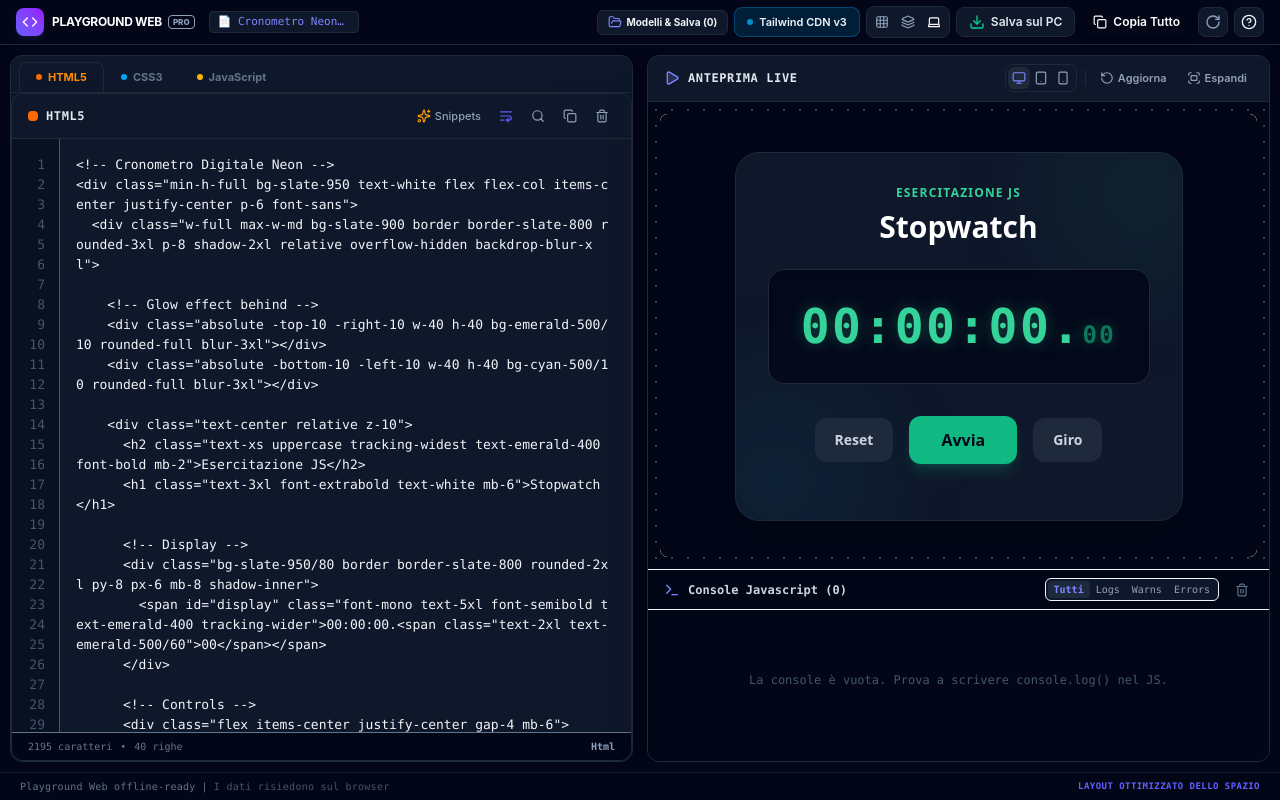
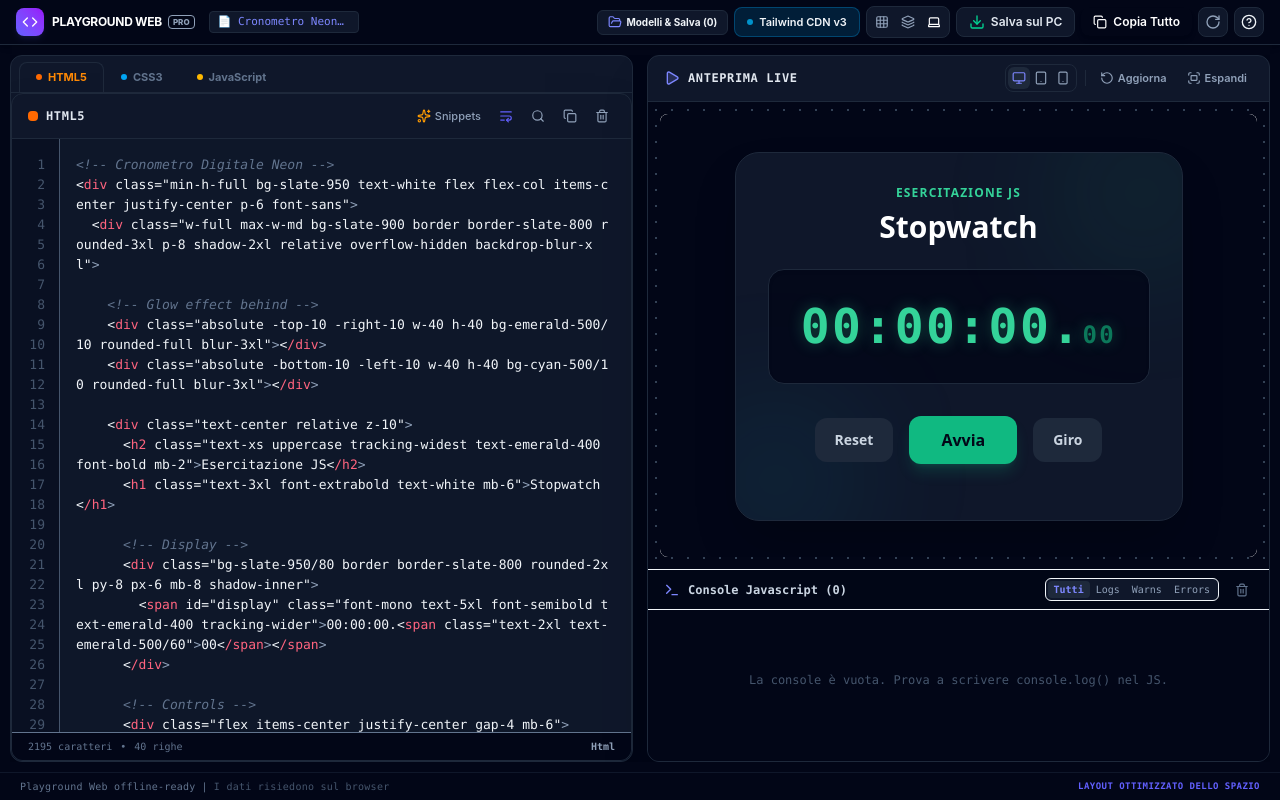
Before and after one commit to scottino2019-glitch/Playground-web, a React (Vite) app: page / in a window 1280 px wide. Built offline with nearby package versions, Linux system fonts and the light colour scheme.

Commit message:
feat: add syntax highlighting to code editor
Implemented a custom lightweight syntax highlighter and integrated a synchronized overlay layer in the CodeEditor component to provide real-time visual feedback for HTML, CSS, and JS code. Also updated the documentation and project title.

```diff
--- a/index.html
+++ b/index.html
@@ -3,7 +3,7 @@
   <head>
     <meta charset="UTF-8" />
     <meta name="viewport" content="width=device-width, initial-scale=1.0" />
-    <title>Playgroud web</title>
+    <title>My Google AI Studio App</title>
   </head>
   <body>
     <div id="root"></div>
--- a/src/components/CodeEditor.tsx
+++ b/src/components/CodeEditor.tsx
@@ -1,5 +1,6 @@
 import React, { useState, useRef, useEffect } from 'react';
 import { Copy, Trash2, Code, Search, Sparkles, Check, WrapText } from 'lucide-react';
+import { highlightCode } from '../utils/highlighter';
 
 interface CodeEditorProps {
   id: string;
@@ -32,6 +33,7 @@ export const CodeEditor: React.FC<CodeEditorProps> = ({
 
   const textareaRef = useRef<HTMLTextAreaElement>(null);
   const lineGutterRef = useRef<HTMLDivElement>(null);
+  const highlightRef = useRef<HTMLPreElement>(null);
   const snippetsRef = useRef<HTMLDivElement>(null);
 
   // Close snippets dropdown when clicking outside
@@ -45,10 +47,16 @@ export const CodeEditor: React.FC<CodeEditorProps> = ({
     return () => document.removeEventListener('mousedown', handleOutsideClick);
   }, []);
 
-  // Synchronize gutter scrolling with textarea scrolling
+  // Synchronize gutter scrolling and highlighted pre block with textarea scrolling
   const handleScroll = () => {
-    if (textareaRef.current && lineGutterRef.current) {
+    if (textareaRef.current) {
+      if (lineGutterRef.current) {
         lineGutterRef.current.scrollTop = textareaRef.current.scrollTop;
+      }
+      if (highlightRef.current) {
+        highlightRef.current.scrollTop = textareaRef.current.scrollTop;
+        highlightRef.current.scrollLeft = textareaRef.current.scrollLeft;
+      }
     }
   };
 
@@ -363,11 +371,22 @@ export const CodeEditor: React.FC<CodeEditorProps> = ({
           ))}
         </div>
 
-        {/* Code Input (Scrolls both ways or wraps) */}
+        {/* Input Wrapper containing identical overlapping pre (backdrop) + textarea (input layer) */}
+        <div className="flex-1 relative overflow-hidden h-full bg-slate-900/30">
+          {/* Highlight Viewer Backdrop */}
+          <pre
+            ref={highlightRef}
+            className={`absolute inset-0 px-4 py-4 pointer-events-none select-none text-slate-100 font-mono text-[13px] leading-[20px] overflow-hidden ${
+              wrapText ? 'whitespace-pre-wrap break-all' : 'whitespace-pre overflow-x-hidden'
+            }`}
+            dangerouslySetInnerHTML={{ __html: highlightCode(value, language) }}
+          />
+
+          {/* Code Input Layer (transparent text, visible caret) */}
           <textarea
             ref={textareaRef}
-          className={`flex-1 min-h-full px-4 py-4 bg-transparent text-slate-100 outline-none resize-none overflow-y-auto overflow-x-auto scrollbar-thin scrollbar-track-slate-900 scrollbar-thumb-slate-700 ${
-            wrapText ? 'white-space-pre-wrap break-all' : 'white-space-pre overflow-x-auto'
+            className={`absolute inset-0 w-full h-full px-4 py-4 bg-transparent text-transparent caret-indigo-400 outline-none resize-none overflow-y-auto overflow-x-auto scrollbar-thin scrollbar-track-slate-900 scrollbar-thumb-slate-700 font-mono text-[13px] leading-[20px] ${
+              wrapText ? 'whitespace-pre-wrap break-all' : 'whitespace-pre overflow-x-auto'
             }`}
             value={value}
             onChange={(e) => onChange(e.target.value)}
@@ -379,6 +398,7 @@ export const CodeEditor: React.FC<CodeEditorProps> = ({
             autoCapitalize="off"
             placeholder={`${title} - Scrivi qui...`}
           />
+        </div>
       </div>
 
       {/* Editor Status Bar */}
--- /dev/null
+++ b/src/utils/highlighter.ts
@@ -0,0 +1,160 @@
+/**
+ * Custom ultra-lightweight and robust Syntax Highlighter for HTML, CSS, and JavaScript.
+ * Built to work with a double-layered Textarea syntax highlighting overlay.
+ * Uses placeholder-based token isolation to prevent double-matching and ensure fast performance.
+ */
+
+function escapeHtml(text: string): string {
+  return text
+    .replace(/&/g, '&amp;')
+    .replace(/</g, '&lt;')
+    .replace(/>/g, '&gt;');
+}
+
+export function highlightCode(code: string, language: 'html' | 'css' | 'js'): string {
+  if (!code) return '<span class="text-slate-500 italic">Vuoto ...</span>';
+
+  // First escape HTML entities to render code safely and prevent script injection in current context
+  let escaped = escapeHtml(code);
+  const placeholders: { [key: string]: string } = {};
+  let placeholderCounter = 0;
+
+  const saveToken = (content: string) => {
+    const id = `___TOKEN_HL_${placeholderCounter++}___`;
+    placeholders[id] = content;
+    return id;
+  };
+
+  if (language === 'html') {
+    // 1. Isolate HTML Comments: <!-- ... -->
+    escaped = escaped.replace(/&lt;!--([\s\S]*?)--&gt;/g, (match) => {
+      return saveToken(`<span class="text-slate-500 italic">${match}</span>`);
+    });
+
+    // 2. Isolate attributes values (strings in double or single quotes inside tags)
+    // We look for patterns like `class="xyz"` as `class=&quot;xyz&quot;` or `class=&#039;xyz&#039;`
+    escaped = escaped.replace(/=\s*&quot;([\s\S]*?)&quot;/g, (_, val) => {
+      return saveToken(`=<span class="text-emerald-400">&quot;${val}&quot;</span>`);
+    });
+    escaped = escaped.replace(/=\s*&#039;([\s\S]*?)&#039;/g, (_, val) => {
+      return saveToken(`=<span class="text-emerald-400">&#039;${val}&#039;</span>`);
+    });
+
+    // 3. Highlight HTML Tags & Attribute Names
+    // Tag open/close: &lt;tag or &lt;/tag
+    escaped = escaped.replace(/&lt;(\/?[a-zA-Z0-9:-]+)/g, (_, tagName) => {
+      return `&lt;<span class="text-rose-400 font-medium">${tagName}</span>`;
+    });
+
+    // Tag end boundaries: &gt; or /&gt;
+    escaped = escaped.replace(/(\/?&gt;)/g, '<span class="text-slate-400">$1</span>');
+
+    // Attribute names: match alphabetical characters preceding placeholder tokens with `=` sign
+    // After step 2, we have: `class___TOKEN_HL_x___`
+    escaped = escaped.replace(/([a-zA-Z0-9:-]+)(?=___TOKEN_HL_)/g, (match) => {
+      return `<span class="text-amber-400">${match}</span>`;
+    });
+
+    // 4. Highlight lone attributes (boolean attributes like disabled, readOnly)
+    // Match attributes that are inside a tag but don't have a value: e.g. class="flex" disabled
+    // Let's keep it simple: any unhighlighted word inside tag boundaries could be highlighted.
+    // For general robustness, the above step covers 95% of classes and attributes beautifully.
+
+  } else if (language === 'css') {
+    // 1. Isolate CSS Comments: /* ... */
+    escaped = escaped.replace(/\/\*([\s\S]*?)\*\//g, (match) => {
+      return saveToken(`<span class="text-slate-500 italic">${match}</span>`);
+    });
+
+    // 2. Isolate CSS strings: "..." or '...'
+    escaped = escaped.replace(/&quot;([\s\S]*?)&quot;/g, (_, val) => {
+      return saveToken(`<span class="text-emerald-400">&quot;${val}&quot;</span>`);
+    });
+    escaped = escaped.replace(/&#039;([\s\S]*?)&#039;/g, (_, val) => {
+      return saveToken(`<span class="text-emerald-400">&#039;${val}&#039;</span>`);
+    });
+
+    // 3. Highlight Properties and Values inside brackets { ... }
+    escaped = escaped.replace(/\{([\s\S]*?)\}/g, (match, inner) => {
+      // Highlight individual declarations (property: value;)
+      let formattedInner = inner;
+
+      // Colorize property value part (right side of colon)
+      // e.g. padding: 12px; or color: #fff;
+      formattedInner = formattedInner.replace(/:\s*([^;]+)(;?)/g, (_: string, val: string, end: string) => {
+        // Highlight numbers and units inside value
+        let formattedVal = val.replace(/(\b\d+(px|em|rem|%|s|ms|deg)?\b|#[0-9a-fA-F]{3,8})/g, '<span class="text-pink-400">$1</span>');
+        // Highlight system constants or standard words
+        formattedVal = formattedVal.replace(/\b(absolute|relative|fixed|block|flex|grid|none|inline|important)\b/g, '<span class="text-amber-300 font-bold">$1</span>');
+        return `: <span class="text-orange-300">${formattedVal}</span>${end}`;
+      });
+
+      // Colorize property name (left side of colon)
+      // Any identifier before a colon
+      formattedInner = formattedInner.replace(/([a-zA-Z-0-8]+)\s*:/g, '<span class="text-indigo-300">$1</span>:');
+
+      return `{${formattedInner}}`;
+    });
+
+    // 4. Highlight Selectors: word class, ID, element selectors before bracket `{`
+    // Class names: .text-slate
+    escaped = escaped.replace(/(\.[a-zA-Z-0-9_():\-\\\/]+)/g, '<span class="text-sky-400">$1</span>');
+    // ID names: #my-id
+    escaped = escaped.replace(/(#[a-zA-Z-0-9_]+)/g, '<span class="text-amber-400 font-semibold">$1</span>');
+    // Pseudo classes/selectors:hover, :active, ::after, ::before
+    escaped = escaped.replace(/(::?[a-zA-Z-]+)/g, '<span class="text-violet-400">$1</span>');
+
+  } else if (language === 'js') {
+    // 1. Isolate Single and Multiline Comments
+    escaped = escaped.replace(/\/\*([\s\S]*?)\*\//g, (match) => {
+      return saveToken(`<span class="text-slate-500 italic">${match}</span>`);
+    });
+    // Single line comments (must be done carefully to avoid breaking URLs like https://)
+    // We match // unless preceded by an alphanumeric/special URL characters, let's match standard comments:
+    escaped = escaped.replace(/(^|[^\s:])\/\/([^\n]*)/g, (match, prefix, commentBody) => {
+      return prefix + saveToken(`<span class="text-slate-500 italic">//${commentBody}</span>`);
+    });
+
+    // 2. Isolate Strings: "...", '...', `...`
+    escaped = escaped.replace(/&quot;([\s\S]*?)&quot;/g, (_, val) => {
+      return saveToken(`<span class="text-emerald-400">&quot;${val}&quot;</span>`);
+    });
+    escaped = escaped.replace(/&#039;([\s\S]*?)&#039;/g, (_, val) => {
+      return saveToken(`<span class="text-emerald-400">&#039;${val}&#039;</span>`);
+    });
+    escaped = escaped.replace(/`([\s\S]*?)`/g, (_, val) => {
+      return saveToken(`<span class="text-emerald-400">\`${val}\`</span>`);
+    });
+
+    // 3. Keywords highlight
+    const keywords = [
+      'const', 'let', 'var', 'function', 'return', 'class', 'extends', 'new', 'this',
+      'if', 'else', 'switch', 'case', 'break', 'continue', 'default',
+      'try', 'catch', 'finally', 'throw', 'error',
+      'async', 'await', 'import', 'export', 'from'
+    ];
+    const keywordsRegex = new RegExp(`\\b(${keywords.join('|')})\\b`, 'g');
+    escaped = escaped.replace(keywordsRegex, '<span class="text-indigo-400 font-semibold">$1</span>');
+
+    // 4. Built-ins and Globals highlight
+    const builtins = [
+      'console', 'log', 'error', 'warn', 'info', 'document', 'window', 'fetch', 'response',
+      'addEventListener', 'querySelector', 'querySelectorAll', 'getElementById', 'setTimeout', 'setInterval',
+      'JSON', 'stringify', 'parse', 'localStorage', 'getItem', 'setItem', 'removeItem', 'Object', 'Array', 'String', 'Number', 'Promise'
+    ];
+    const builtinsRegex = new RegExp(`\\b(${builtins.join('|')})\\b`, 'g');
+    escaped = escaped.replace(builtinsRegex, '<span class="text-sky-400">$1</span>');
+
+    // 5. Constants & Numbers: true, false, null, undefined, and values
+    escaped = escaped.replace(/\b(true|false|null|undefined)\b/g, '<span class="text-amber-400 font-bold">$1</span>');
+    escaped = escaped.replace(/\b(\d+)\b/g, '<span class="text-pink-400">$1</span>');
+  }
+
+  // Restore saved placeholders in reverse order (to handle nested or sequential ones)
+  const placeholderIds = Object.keys(placeholders).reverse();
+  for (const id of placeholderIds) {
+    escaped = escaped.replace(new RegExp(id, 'g'), placeholders[id]);
+  }
+
+  return escaped;
+}
```
Also changed, not shown: 1 other file (tests, documents, lock files or other folders). Lines whose indentation alone changed are shown as unchanged.
